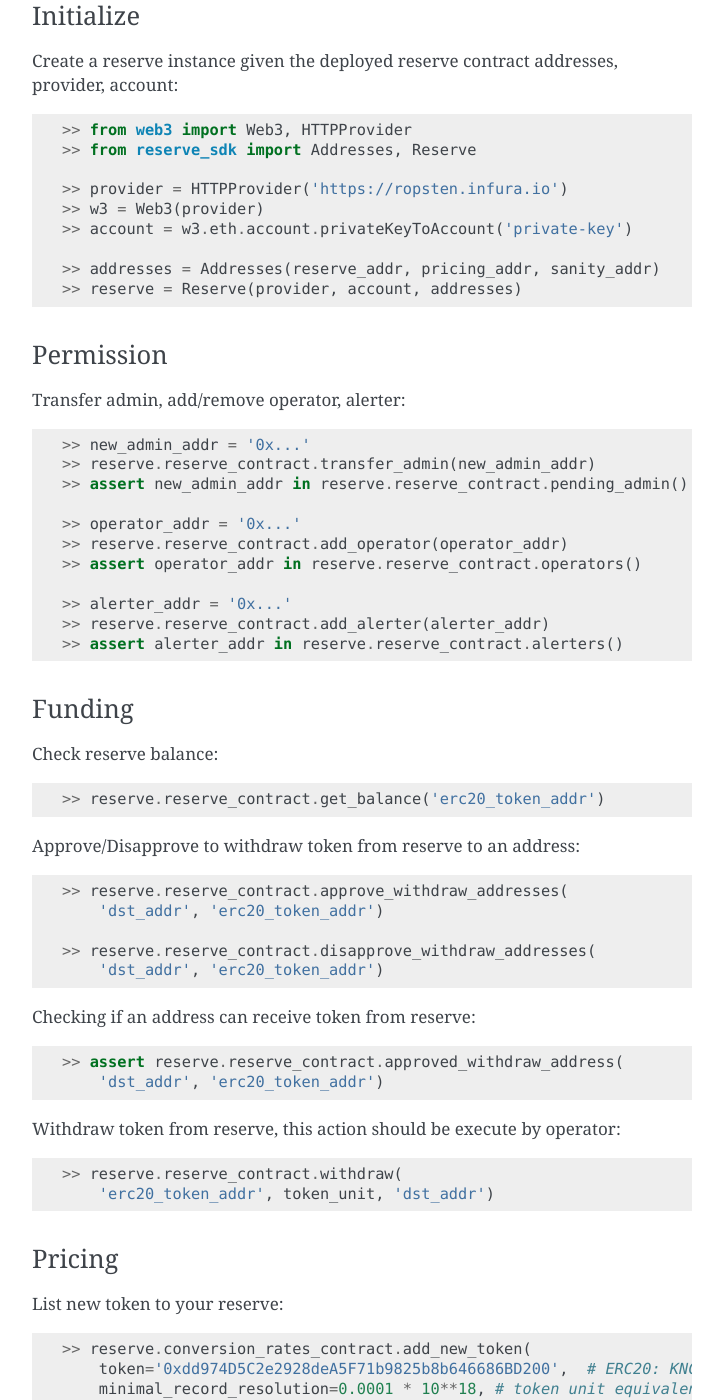
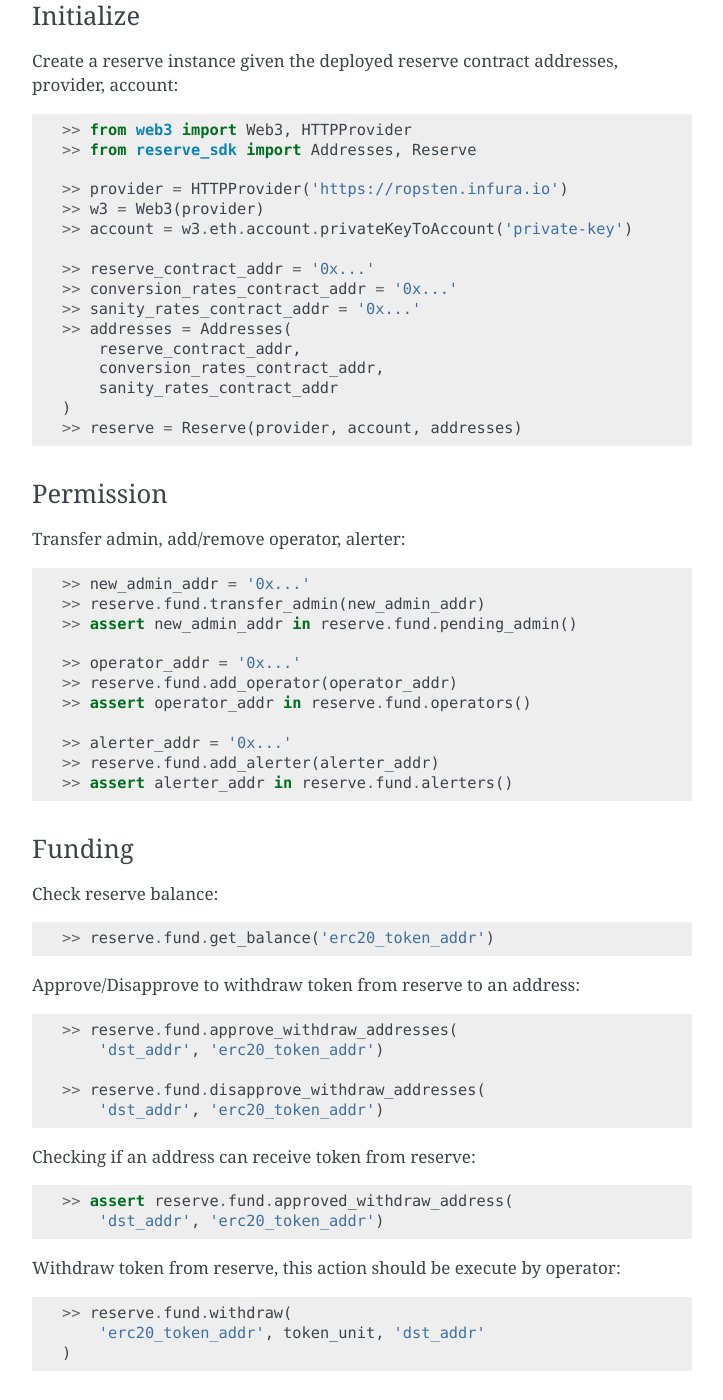
Before and after one commit to KyberNetwork/py-reserve-sdk, a Sphinx documentation site: the page built from docs/source/index.rst, in a window 1280 px wide and 1400 px high, scrolled down 1003 px. Shown: the whole window, without its empty margins (388-1111 px from the left). Built offline with Sphinx 7.4.7, drawn with Linux system fonts in a browser that asks for light colours; some of the changed text lies outside the part shown.

Commit message:
Rename attributes in class reserve for better readability
- reserve_contract -> fund
- conversion_rates_contract -> pricing
- sanity_rates_contract -> sanity

```diff
--- a/docs/source/index.rst
+++ b/docs/source/index.rst
@@ -60,7 +60,14 @@ provider, account::
     >> w3 = Web3(provider)
     >> account = w3.eth.account.privateKeyToAccount('private-key')
 
-    >> addresses = Addresses(reserve_addr, pricing_addr, sanity_addr)
+    >> reserve_contract_addr = '0x...'
+    >> conversion_rates_contract_addr = '0x...'
+    >> sanity_rates_contract_addr = '0x...'
+    >> addresses = Addresses(
+        reserve_contract_addr,
+        conversion_rates_contract_addr,
+        sanity_rates_contract_addr
+    )
     >> reserve = Reserve(provider, account, addresses)
 
 Permission
@@ -69,48 +76,49 @@ Permission
 Transfer admin, add/remove operator, alerter::
 
     >> new_admin_addr = '0x...'
-    >> reserve.reserve_contract.transfer_admin(new_admin_addr)
-    >> assert new_admin_addr in reserve.reserve_contract.pending_admin()
+    >> reserve.fund.transfer_admin(new_admin_addr)
+    >> assert new_admin_addr in reserve.fund.pending_admin()
 
     >> operator_addr = '0x...'
-    >> reserve.reserve_contract.add_operator(operator_addr)
-    >> assert operator_addr in reserve.reserve_contract.operators()
+    >> reserve.fund.add_operator(operator_addr)
+    >> assert operator_addr in reserve.fund.operators()
 
     >> alerter_addr = '0x...'
-    >> reserve.reserve_contract.add_alerter(alerter_addr)
-    >> assert alerter_addr in reserve.reserve_contract.alerters()
+    >> reserve.fund.add_alerter(alerter_addr)
+    >> assert alerter_addr in reserve.fund.alerters()
 
 Funding
 +++++++
 
 Check reserve balance::
 
-    >> reserve.reserve_contract.get_balance('erc20_token_addr')
+    >> reserve.fund.get_balance('erc20_token_addr')
 
 Approve/Disapprove to withdraw token from reserve to an address::
 
-    >> reserve.reserve_contract.approve_withdraw_addresses(
+    >> reserve.fund.approve_withdraw_addresses(
         'dst_addr', 'erc20_token_addr')
 
-    >> reserve.reserve_contract.disapprove_withdraw_addresses(
+    >> reserve.fund.disapprove_withdraw_addresses(
         'dst_addr', 'erc20_token_addr')
 
 Checking if an address can receive token from reserve::
 
-    >> assert reserve.reserve_contract.approved_withdraw_address(
+    >> assert reserve.fund.approved_withdraw_address(
         'dst_addr', 'erc20_token_addr')
 
 Withdraw token from reserve, this action should be execute by operator::
 
-    >> reserve.reserve_contract.withdraw(
-        'erc20_token_addr', token_unit, 'dst_addr')
+    >> reserve.fund.withdraw(
+        'erc20_token_addr', token_unit, 'dst_addr'
+    )
 
 Pricing
 +++++++
 
 List new token to your reserve::
 
-    >> reserve.conversion_rates_contract.add_new_token(
+    >> reserve.pricing.add_new_token(
         token='0xdd974D5C2e2928deA5F71b9825b8b646686BD200',  # ERC20: KNC
         minimal_record_resolution=0.0001 * 10**18, # token unit equivalent of $0.0001
         max_per_block_imbalance=439.79 * 10**18, # the maximum of change for a token in a block
@@ -119,7 +127,7 @@ List new token to your reserve::
 
 Set rates::
 
-    >> reserve.conversion_rates_contract.set_rates(
+    >> reserve.pricing.set_rates(
         token_addresses=[
             '0xdd974D5C2e2928deA5F71b9825b8b646686BD200', # KNC
             '0xd26114cd6EE289AccF82350c8d8487fedB8A0C07'  # OMG
@@ -136,7 +144,7 @@ Set rates::
 
 Set quantity step function::
 
-    >> reserve.conversion_rates_contract.set_qty_step_function(
+    >> reserve.pricing.set_qty_step_function(
         ['0xdd974D5C2e2928deA5F71b9825b8b646686BD200'],  # ERC20[]
         [
             100 * 10**18,
@@ -166,7 +174,7 @@ Set quantity step function::
 
 Set imbalance step function::
 
-    >> reserve.conversion_rates_contract.set_imbalance_step_function(
+    >> reserve.pricing.set_imbalance_step_function(
         ['0xdd974D5C2e2928deA5F71b9825b8b646686BD200'],  # ERC20[]
         [
             100 * 10**18,
@@ -199,7 +207,7 @@ Sanity
 
 Set/Get sanity rates::
 
-    >> reserve.sanity_rate_contract.set_sanity_rates(
+    >> reserve.sanity.set_sanity_rates(
         ['0xdd974D5C2e2928deA5F71b9825b8b646686BD200'], # ERC20[]: [KNC token]
         [0.002 * 10**18] # uint[] 1 KNC = 0.002 ETH = 2000000000000000 wei
     )
@@ -211,7 +219,7 @@ Set/Get sanity rates::
 
 Set/Get reasonable difference in basis points::
 
-    >> reserve.sanity_rate_contract.set_reasonable_diff(
+    >> reserve.sanity.set_reasonable_diff(
         ['0xdd974D5C2e2928deA5F71b9825b8b646686BD200'], # ERC20[]: [KNC token]
         [1000] # uint[]: 10% = 1000 bps
     )
```
Also changed, not shown: 6 other files.
